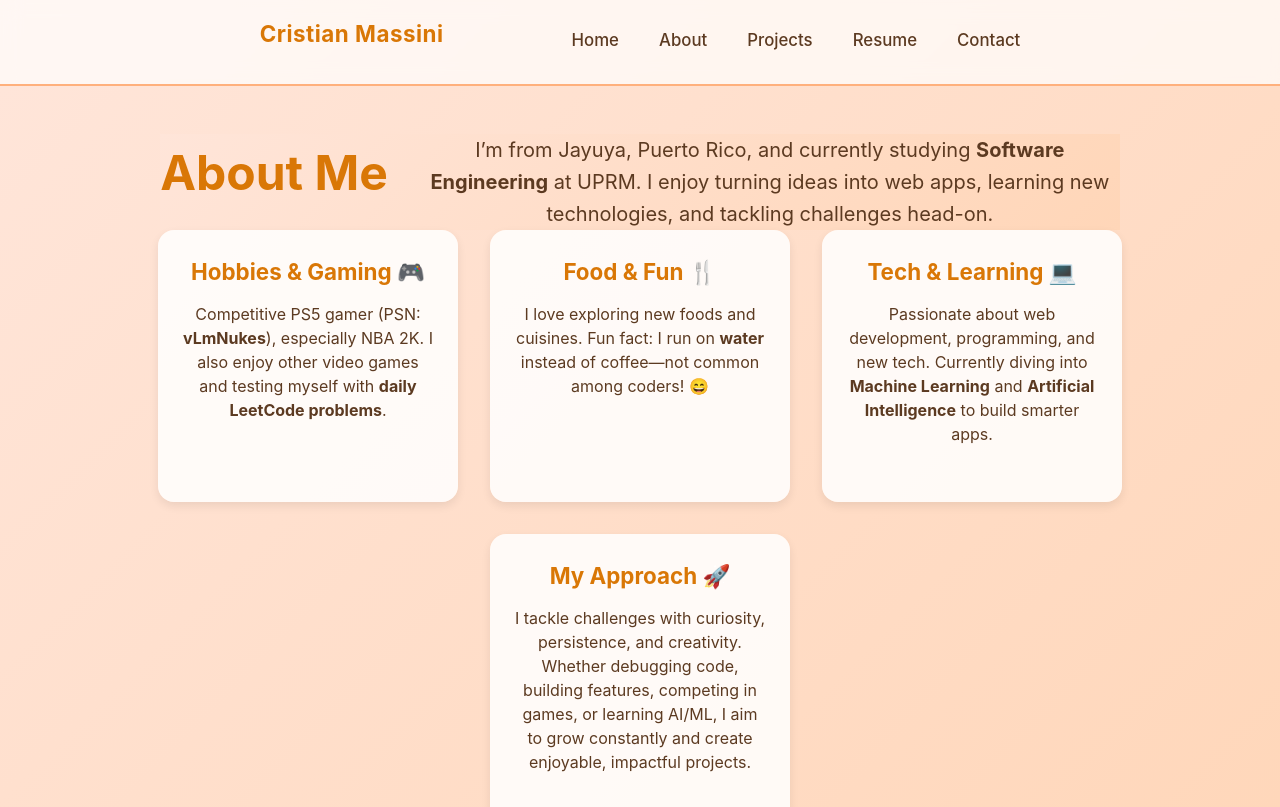
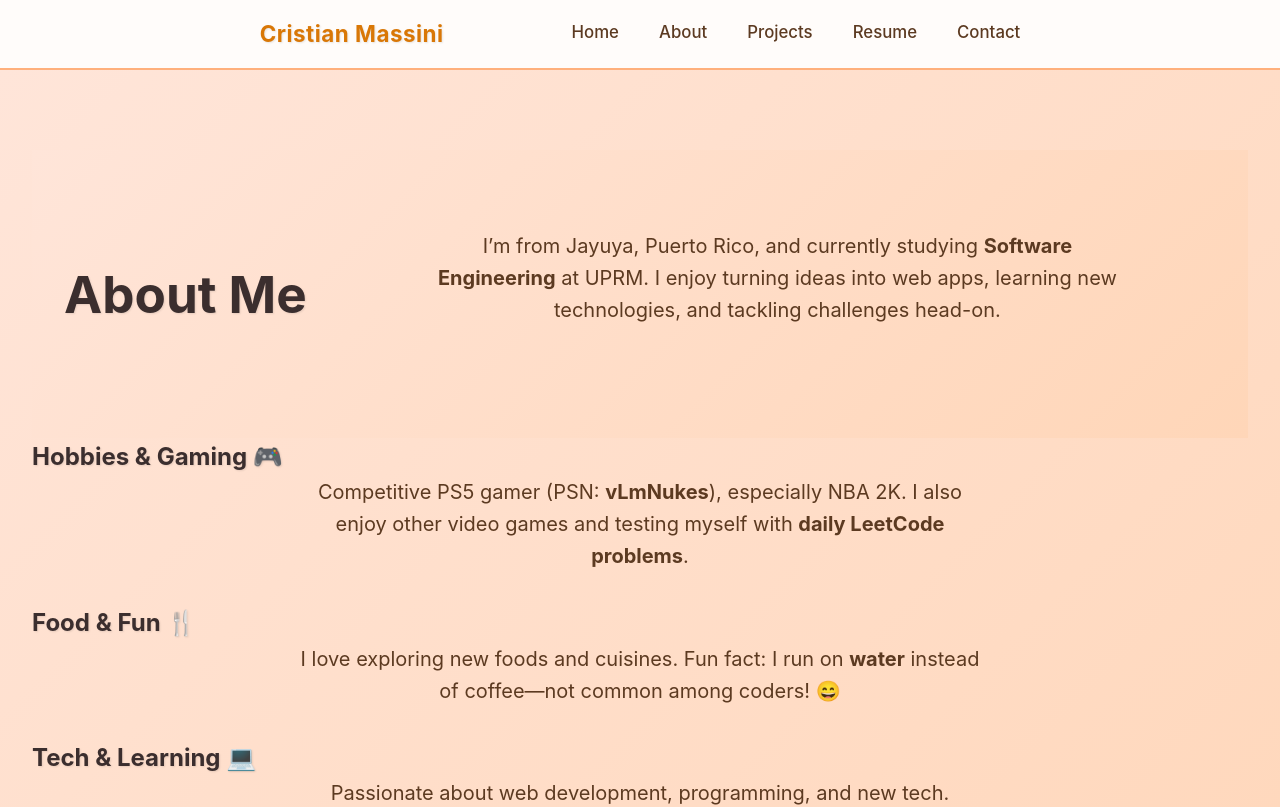
Before and after one commit to Massinl/myPortfolio, a React (Vite) app in the folder webPage/: page /about in a window 1280 px wide. Shown: the top 807 px of the page. Built offline with nearby package versions, Linux system fonts and the light colour scheme.

Commit message:
improved better home page and removed about.css

```diff
--- a/webPage/src/pages/About.tsx
+++ b/webPage/src/pages/About.tsx
@@ -1,5 +1,5 @@
 import React, { useEffect } from 'react';
-import '../styles/about.css';
+import '../styles/home.css';
 
 export default function About() {
   useEffect(() => {
--- a/webPage/src/pages/Home.tsx
+++ b/webPage/src/pages/Home.tsx
@@ -26,8 +26,8 @@ export default function Home() {
       <section className="hero section-card">
         <img src={profilePic} alt="Cristian Massini" className="hero-image" />
         <div className="hero-text">
-          <h1>Hello world!
-             I'm Cristian Massini Pérez 👋</h1>
+            <h1>Hello world!</h1>
+            <h1>I'm Cristian Massini Pérez 👋</h1>
           <p>
             4th-year <strong>Software Engineering student</strong> & <strong>Web Developer</strong> from Puerto Rico.
             I turn ideas into smooth, functional web apps, focusing on clean code and engaging user experiences.
@@ -66,7 +66,7 @@ export default function Home() {
           </div>
           <div className="skill-card">
             <h3>Languages & Tools</h3>
-            <p>Python, Java, C++, Git</p>
+            <p>Python, Java, C++, Git, Github</p>
           </div>
         </div>
       </section>
--- a/webPage/src/styles/about.css
+++ /dev/null
@@ -1,91 +0,0 @@
-.about-container {
-  display: flex;
-  flex-direction: column;
-  align-items: center;
-  padding: 3rem 2rem;
-  min-height: 100vh;
-  background: linear-gradient(135deg, #ffe5d9 0%, #ffd6b8 100%);
-}
-
-.hero {
-  text-align: center;
-}
-
-
-.hero h1 {
-  font-size: 3rem;
-  color: #d97706;
-  margin-bottom: 1rem;
-  animation: fadeSlideUp 1s ease forwards;
-  opacity: 0;
-  transform: translateY(30px);
-}
-
-.hero p {
-  font-size: 1.25rem;
-  color: #5c3a21;
-  max-width: 700px;
-  margin: 0 auto;
-  animation: fadeSlideUp 1.2s ease forwards;
-  opacity: 0;
-  transform: translateY(30px);
-}
-
-.about-section {
-  display: flex;
-  flex-wrap: wrap;
-  justify-content: center;
-  gap: 2rem;
-  width: 100%;
-  margin-bottom: 4rem;
-}
-
-.about-card {
-  background: rgba(255, 255, 255, 0.85);
-  border-radius: 1rem;
-  padding: 1.5rem;
-  width: 300px;
-  box-shadow: 0 4px 10px rgba(0,0,0,0.08);
-  opacity: 0;
-  transform: translateY(50px);
-  transition: all 0.5s ease;
-}
-
-.about-card.visible {
-  opacity: 1;
-  transform: translateY(0);
-}
-
-.about-card h2 {
-  color: #d97706;
-  margin-bottom: 0.75rem;
-  font-size: 1.4rem;
-}
-
-.about-card p {
-  font-size: 1rem;
-  color: #5c3a21;
-  line-height: 1.5;
-}
-.about-card .invite {
-  margin-top: 0.5rem;
-  font-size: 0.95rem;
-  color: #d97706;
-  font-style: italic;
-}
-
-@keyframes fadeSlideUp {
-  0% { opacity: 0; transform: translateY(40px); }
-  100% { opacity: 1; transform: translateY(0); }
-}
-
-@media (max-width: 768px) {
-  .hero h1 { font-size: 2.5rem; }
-  .hero p { font-size: 1.1rem; }
-  .about-card { width: 90%; }
-}
-
-@media (max-width: 480px) {
-  .hero h1 { font-size: 2.2rem; }
-  .hero p { font-size: 1rem; }
-}
--- a/webPage/src/styles/home.css
+++ b/webPage/src/styles/home.css
@@ -8,7 +8,7 @@
 /* === Body === */
 body {
   font-family: 'Inter', sans-serif;
-  background: linear-gradient(135deg, #ffe5d9 0%, #ffd6b8 100%);
+  background: #fff5ee;
   color: #3b2e2e;
   overflow-x: hidden;
   line-height: 1.6;
@@ -57,20 +57,9 @@ a:hover {
   transform: translateY(-2px);
 }
 
-/* === Headings === */
-h1 {
-  font-size: 3rem;
-  font-weight: 700;
-  margin-bottom: 1rem;
-  color: #d97706;
-  text-align: center;
-}
-
-h2 {
-  font-size: 1.75rem;
-  margin-bottom: 1rem;
-  color: #5c3a21;
-  text-align: center;
+/* === Headings with subtle texture === */
+h1, h2 {
+  text-shadow: 1px 1px 2px rgba(0,0,0,0.1);
 }
 
 /* Paragraphs */
@@ -84,17 +73,6 @@ p {
   margin-right: auto;
 }
 
-/* === Home Container === */
-.home-container {
-  display: flex;
-  flex-direction: column;
-  align-items: stretch; /* stretch children to full width */
-  width: 100%;
-  justify-content: center;
-  min-height: 100vh;
-  text-align: center;
-}
-
 /* === Hero Section === */
 .hero {
   display: flex;
@@ -103,6 +81,8 @@ p {
   justify-content: center;
   gap: 2rem;
   background: linear-gradient(135deg, #ffe5d9 0%, #ffd6b8 100%);
+  padding: 5rem 2rem;
+  width: 100%;
 }
 
 .hero-image {
@@ -145,12 +125,14 @@ p {
 
 /* === Section Cards === */
 .section-card {
-  background: #fff8f4;
+  background: linear-gradient(145deg, #fff8f4 0%, #fff0e6 100%);
   padding: 2rem;
   box-shadow: 0 6px 15px rgba(0,0,0,0.08);
   opacity: 0;
   transform: translateY(40px);
   transition: all 0.5s ease;
+  border-radius: 1rem;
+  border: 1px solid rgba(255, 220, 200, 0.5);
 }
 
 .section-card.visible {
@@ -168,7 +150,7 @@ p {
 }
 
 .skill-card {
-  background: #fff8f4;
+  background: linear-gradient(135deg, #fff8f4 0%, #fff0e6 100%);
   padding: 1.5rem;
   border-radius: 1rem;
   min-width: 180px;
@@ -218,7 +200,7 @@ p {
 }
 
 .project-card {
-  background: rgba(255, 255, 255, 0.8);
+  background: linear-gradient(145deg, rgba(255,255,255,0.9) 0%, rgba(255,248,244,0.9) 100%);
   border: 1px solid #ffd6b8;
   border-radius: 1rem;
   padding: 1.5rem;
@@ -236,13 +218,14 @@ p {
 
 .project-card:hover {
   transform: translateY(-5px);
-  background: #fff8f4;
+  background: linear-gradient(135deg, #fff8f4 0%, #fff0e6 100%);
 }
 
 .project-card h3 {
   color: #d97706;
   margin-bottom: 0.5rem;
   font-size: 1.3rem;
+  text-shadow: 1px 1px 2px rgba(0,0,0,0.1);
 }
 
 .project-card p {
@@ -253,14 +236,25 @@ p {
 
 /* === Animations === */
 @keyframes fadeSlideUp {
-  0% {
-    opacity: 0;
-    transform: translateY(40px);
-  }
-  100% {
-    opacity: 1;
-    transform: translateY(0);
-  }
+  0% { opacity: 0; transform: translateY(40px); }
+  100% { opacity: 1; transform: translateY(0); }
+}
+
+/* === Section Backgrounds === */
+.about-container {
+  background: linear-gradient(135deg, #ffe5d9 0%, #ffd6b8 100%);
+  padding: 5rem 2rem;
+  min-height: 100vh;
+}
+
+.skills-container {
+  background: linear-gradient(135deg, #fff0e6 0%, #ffe0cc 100%);
+  padding: 5rem 2rem;
+}
+
+.projects-container {
+  background: linear-gradient(135deg, #fff8f4 0%, #fff0e6 100%);
+  padding: 5rem 2rem;
 }
 
 /* === Responsive === */
```
